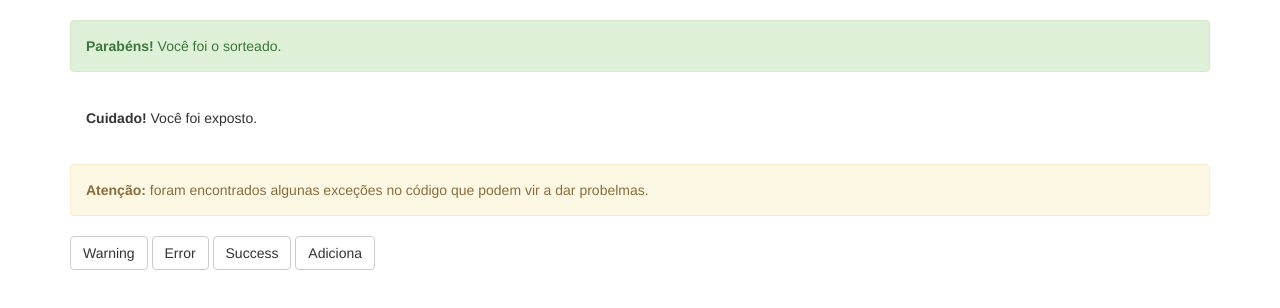
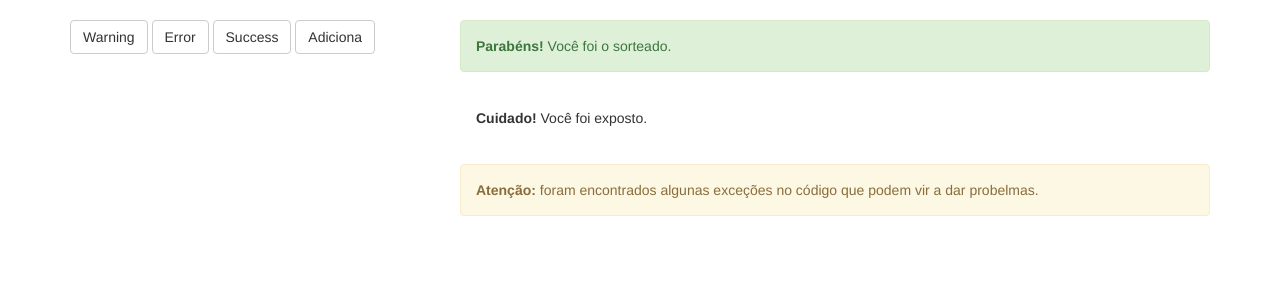
Before and after one commit to adrianosisdelli/site_teste, a plain HTML site: page index.html in a window 1280 px wide. Drawn offline with Linux system fonts and the light colour scheme; files whose address does not match are found by name.

Commit message:
Ajuste de layout de página index.html

```diff
--- a/index.html
+++ b/index.html
@@ -13,15 +13,22 @@
 	<title>Título da página</title>
 </head>
 <body ng-app="AppName" ng-controller="AppCtrl">
-	<div id="principal" class="container" style="margin-top: 20px;">
-		<div class="alert alert-success"><strong>Parabéns! </strong>Você foi o sorteado.</div>
-		<div class="alert"><strong>Cuidado! </strong>Você foi exposto.</div>
-		<div class="alert alert-warning"><strong>Atenção: </strong>foram encontrados algunas exceções no código que podem vir a dar probelmas.</div>
-		<div>
-			<button id="btnwarning" class="btn btn-default">Warning</button>
-			<button id="btnerror" class="btn btn-default">Error</button>
-			<button id="btnsuccess" class="btn btn-default">Success</button>
-			<button id="btnadiciona" class="btn btn-default">Adiciona</button>
+	<div class="container" style="margin-top: 20px;">
+
+		<div class="row">
+			<div class="col-md-4">
+				<div>
+					<button id="btnwarning" class="btn btn-default">Warning</button>
+					<button id="btnerror" class="btn btn-default">Error</button>
+					<button id="btnsuccess" class="btn btn-default">Success</button>
+					<button id="btnadiciona" class="btn btn-default">Adiciona</button>
+				</div>
+			</div>
+			<div id="principal" class="col-md-8">
+				<div class="alert alert-success"><strong>Parabéns! </strong>Você foi o sorteado.</div>
+				<div class="alert"><strong>Cuidado! </strong>Você foi exposto.</div>
+				<div class="alert alert-warning"><strong>Atenção: </strong>foram encontrados algunas exceções no código que podem vir a dar probelmas.</div>
+			</div>
 		</div>
 	</div>
 
```
